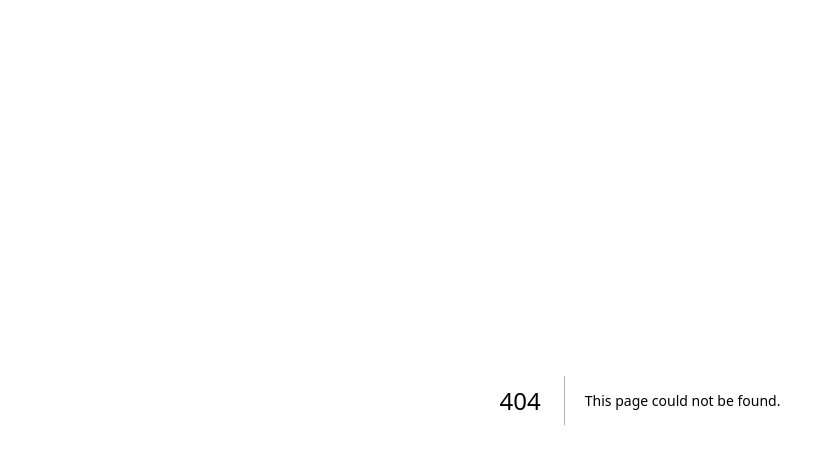
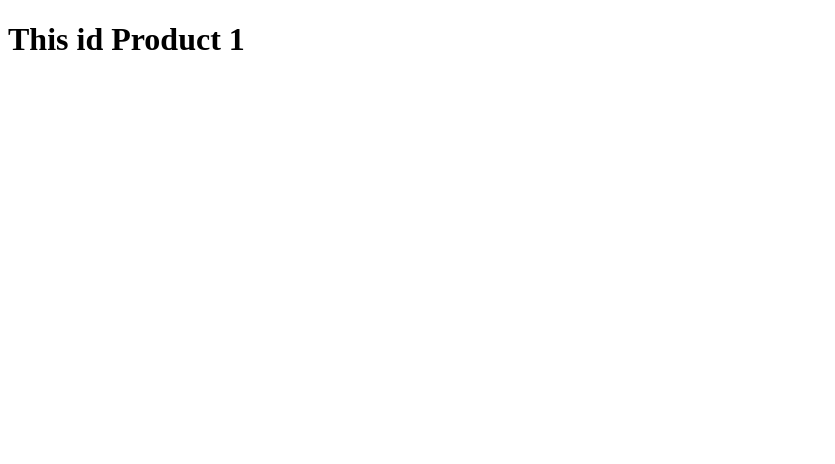
Before and after one commit to keshav-provus/next-js, a Next.js app: page /products/1 in a window 1280 px wide. Before the commit this address had no page. Shown: the top 464 px of the page, without its empty margins (0-835 px from the left). Built offline with nearby package versions, Linux system fonts and the light colour scheme.

Commit message:
Created Dynamic Routes for various products

```diff
--- /dev/null
+++ b/app/products/[productId]/page.tsx
@@ -0,0 +1,9 @@
+export default async function ProductId({
+  params,
+}: {
+  params: Promise<{ productId:string }>;
+}) {
+  const { productId } = await params;
+
+  return <h1>This id Product {productId}</h1>;
+}
```
